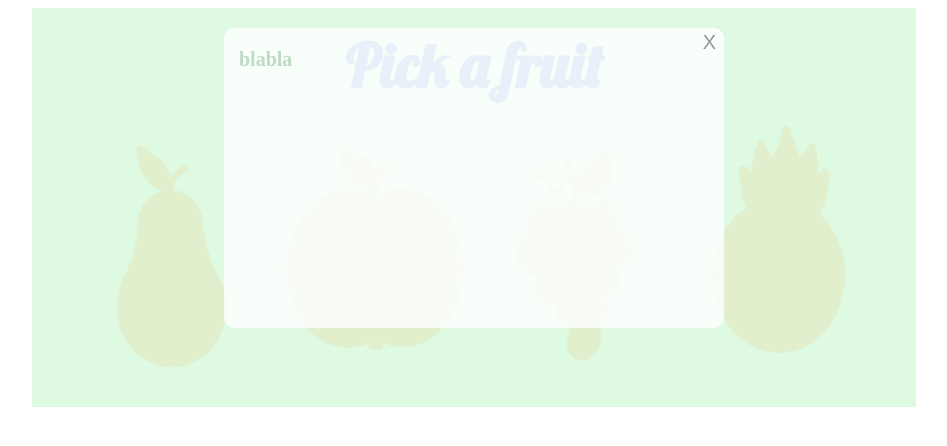
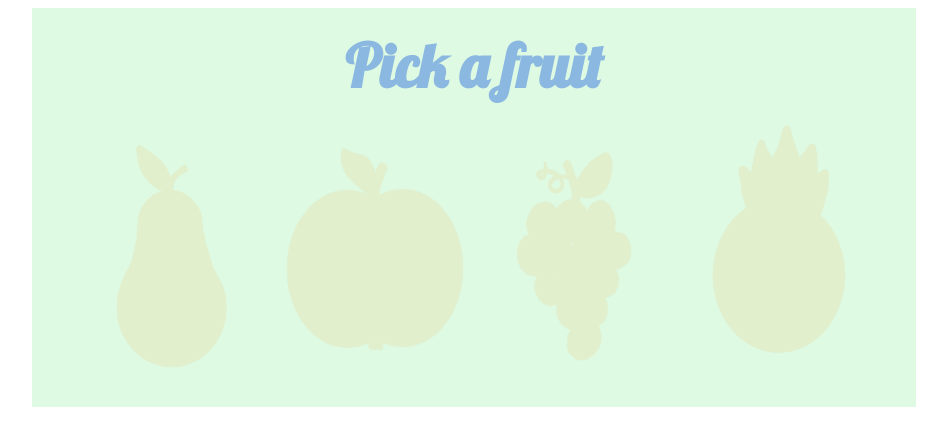
Before and after one commit to tkniki/pick_a_fruit, a plain HTML site: page index.html in a window 1280 px wide. Shown: the whole page, without its empty margins (166-1113 px from the left). Drawn offline with nearby package versions, Linux system fonts and the light colour scheme.

Commit message:
Update index.html
removing window (adding it into js)

```diff
--- a/index.html
+++ b/index.html
@@ -19,10 +19,10 @@
         <div id="fruits">
         </div>
     </main>
-    <section id=window>
+<!--   <section id=window>
         <button>X</button>
         <div id="quote">blabla</div>
-    </section>
+    </section> -->
 
     <script src="https://ajax.googleapis.com/ajax/libs/jquery/3.5.1/jquery.min.js"></script>
     <script src="scripts.js"></script>
```
